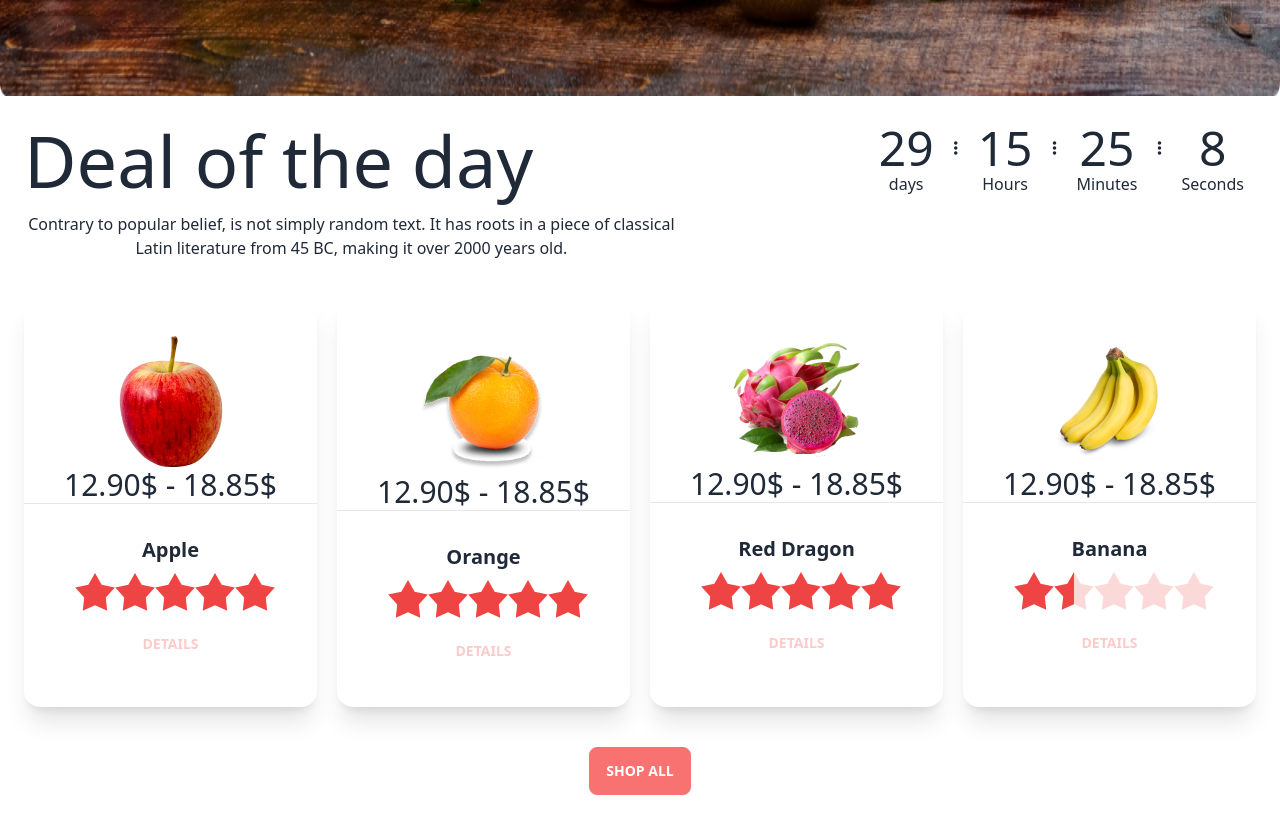
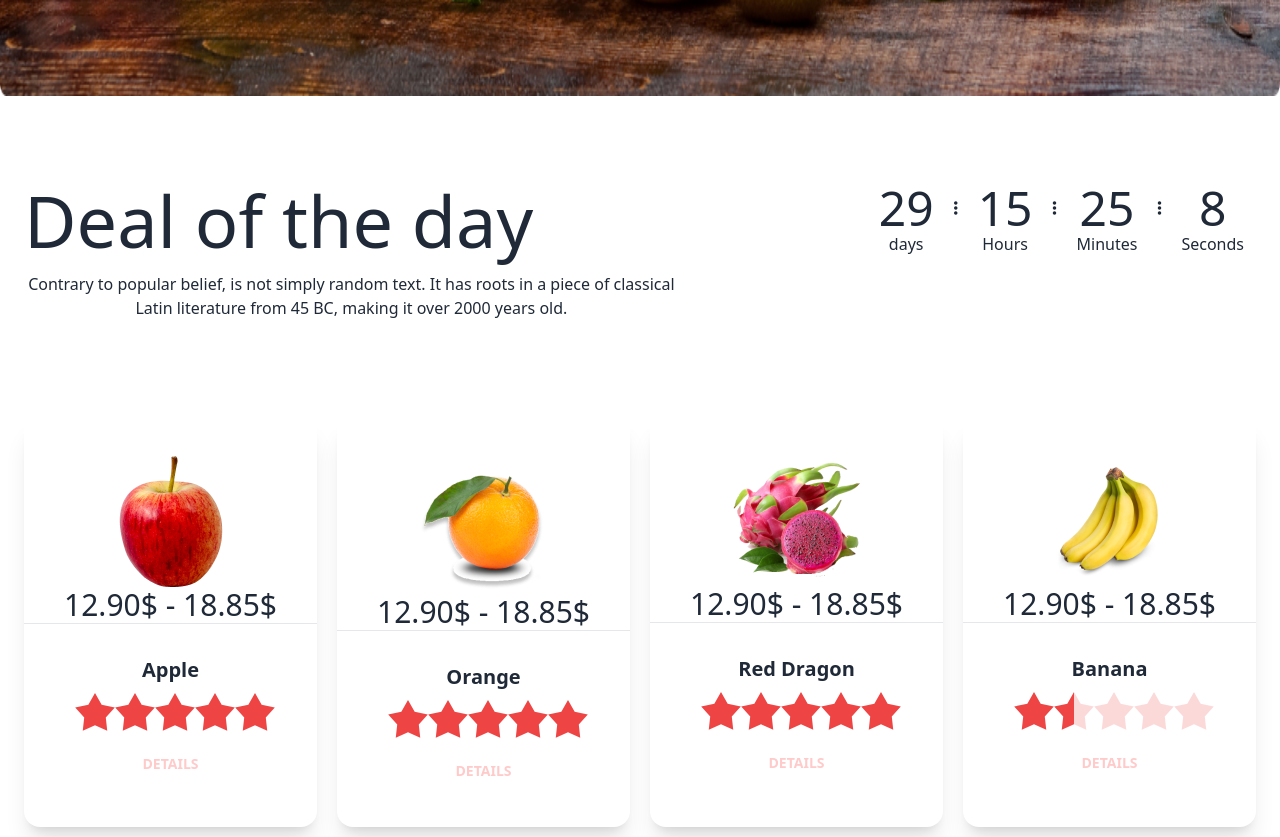
Before and after one commit to FaizaBinteAmir/fruit-brust-repo, a plain HTML site: page index.html in a window 1280 px wide. Shown: the part 980-1817 px from the top of the page. Drawn offline with nearby package versions, Linux system fonts and the light colour scheme; grey boxes are pictures that could not be loaded.

Commit message:
my commit

```diff
--- a/index.html
+++ b/index.html
@@ -138,7 +138,7 @@
 
 
 
-          <div class="my-5 lg:flex gap-40 my-100">
+          <div class="my-5 lg:flex gap-40 md:my-20">
             <div><h1 class="text-center lg:flex justify-items-start text-7xl px-6">Deal of the day</h1>
             <p class= "text-center py-4 lg:flex justify-items-start px-6" >Contrary to popular belief, is not simply random text. It has roots in a piece of classical
                Latin literature from 45 BC, making it over 2000 years old.</p>
```
